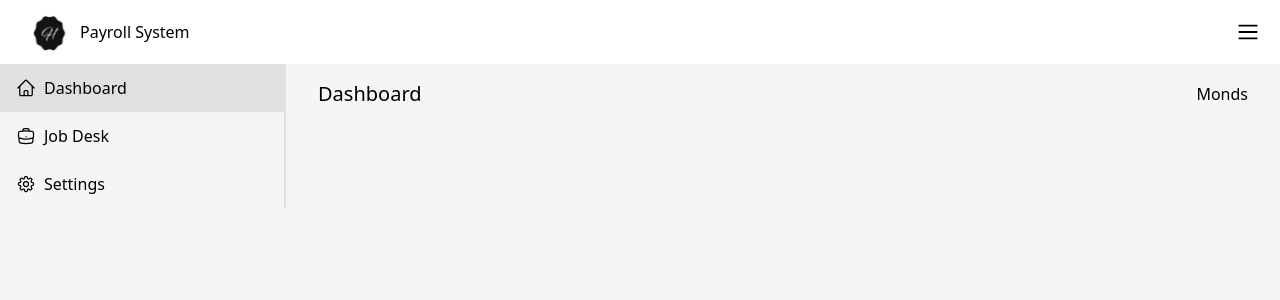
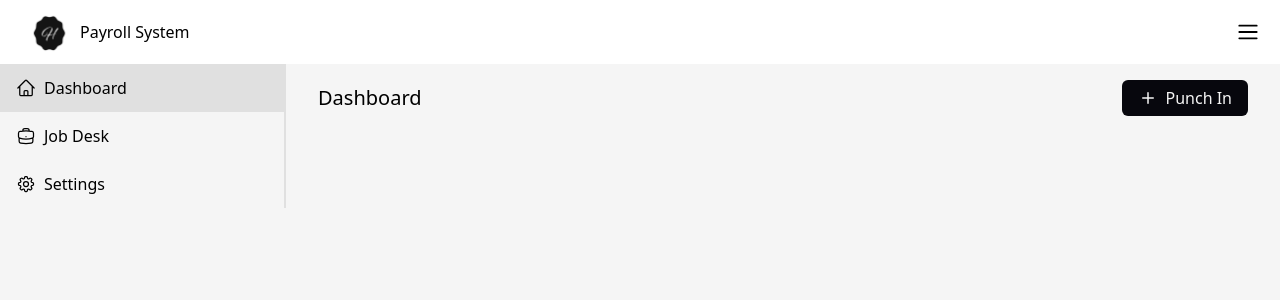
Before and after one commit to xdjeremy/holistic-payroll-system, a Next.js app: page /dashboard in a window 1280 px wide. Shown: the top 300 px of the page. Built offline with nearby package versions, Linux system fonts and the light colour scheme.

Commit message:
feat: add page title

```diff
--- /dev/null
+++ b/components/common/button.tsx
@@ -0,0 +1,22 @@
+import React, { FC, ReactNode } from "react";
+
+interface Props {
+  children: ReactNode | string;
+  color: "black" | "white";
+  onClick?: () => void;
+}
+
+const Button: FC<Props> = ({ children, onClick }) => {
+  return (
+    <button
+      onClick={onClick}
+      className={
+        "flex flex-row items-center rounded-md bg-[#07070D] px-4 py-1.5 font-medium text-[#F5F5F5]"
+      }
+    >
+      {children}
+    </button>
+  );
+};
+
+export { Button };
--- a/components/common/index.ts
+++ b/components/common/index.ts
@@ -1 +1,2 @@
 export * from './page.title';
+export * from './button';
--- a/pages/dashboard/index.tsx
+++ b/pages/dashboard/index.tsx
@@ -1,13 +1,19 @@
 import React from "react";
 import { NextPage } from "next";
 import { Layout } from "@/components/layout";
-import { PageTitle } from "@/components/common";
+import {Button, PageTitle} from "@/components/common";
+import {PlusIcon} from "@heroicons/react/20/solid";
 
 const Dashboard: NextPage = () => {
   return (
     <Layout title={"Dashboard"}>
       <PageTitle title={"Dashboard"}>
-        <>Monds</>
+          <Button color={'black'}>
+              <PlusIcon className={'h-5 w-5 mr-2'}/>
+              <span>
+                  Punch In
+              </span>
+          </Button>
       </PageTitle>
     </Layout>
   );
```
